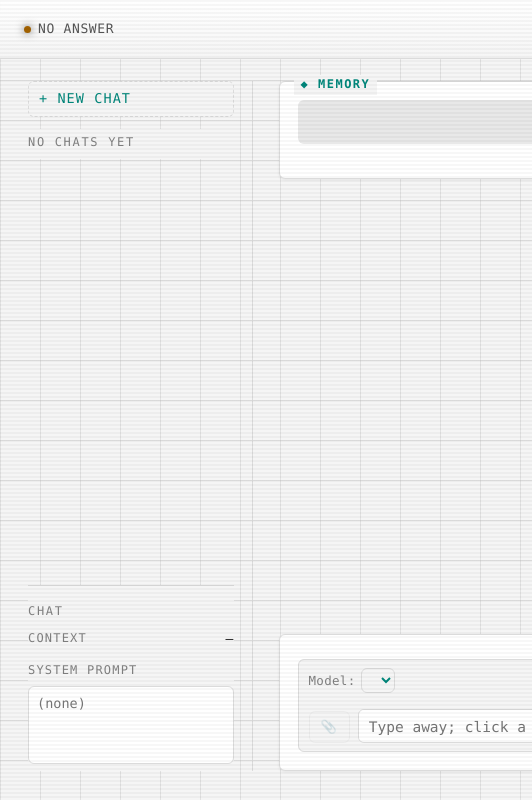
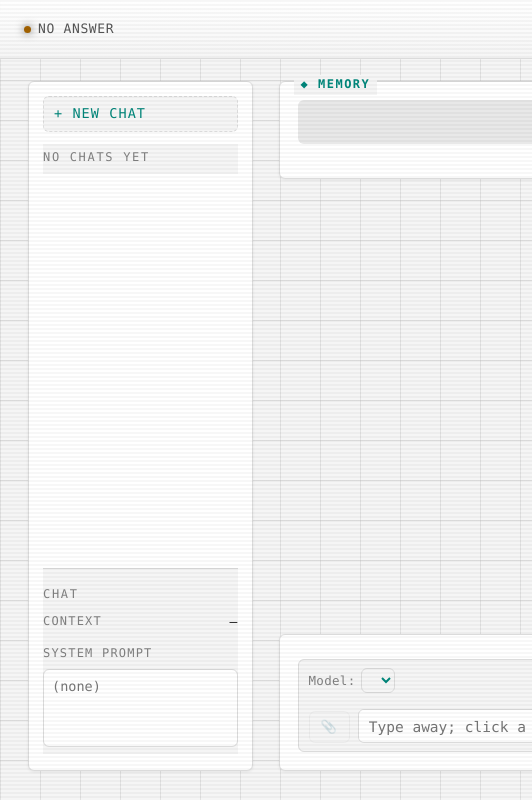
Before and after one commit to noahzelezny/Knurlogic, a plain HTML site: page src/knurlogic/interfaces/page/assets/index.html in a window 1280 px wide. Shown: the full height of the page, 0-532 px from the left. Drawn offline with Linux system fonts and the light colour scheme; no server answers.

Commit message:
page: the chats column is a panel like the others

```diff
--- a/src/knurlogic/interfaces/page/assets/page.css
+++ b/src/knurlogic/interfaces/page/assets/page.css
@@ -315,8 +315,14 @@ select:focus{outline:none;border-color:var(--acc)}
 /* The column runs the full height of the row, and the chat settings sit
    at its foot and stick to the bottom of the window exactly as the chat bar
    does, level with the bar they apply to; the chat list above scrolls. */
-.side{border-right:1px solid var(--line);padding-right:18px;min-width:0;
-  align-self:stretch;display:flex;flex-direction:column}
+/* the chats column is a panel like the others (it was bare, the grid
+   showing through it) */
+.side{border:1px solid var(--line);border-radius:var(--r);padding:14px 14px 16px;
+  min-width:0;align-self:stretch;display:flex;flex-direction:column;
+  background:linear-gradient(180deg,oklch(.16 0 0/.95) 0%,oklch(.12 0 0/.98) 100%);
+  box-shadow:inset 0 1px 0 oklch(1 0 0/.03),0 4px 20px oklch(0 0 0/.5)}
+@media(prefers-color-scheme:light){.side{background:var(--panel);
+  box-shadow:0 1px 3px oklch(0 0 0/.07)}}
 .newchat{width:100%;text-align:left;color:var(--acc);border-style:dashed;
   cursor:pointer;margin-bottom:12px;font-size:13.5px;letter-spacing:.08em;
   text-transform:uppercase}
```
